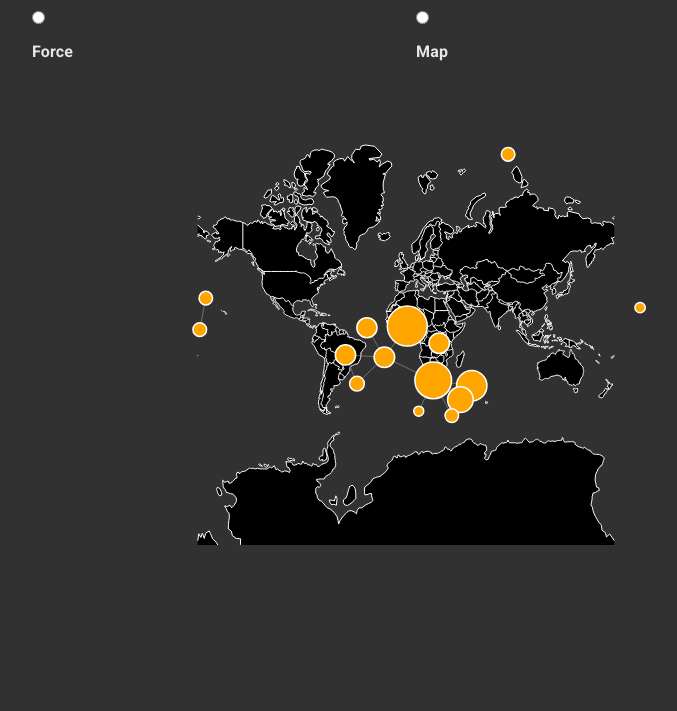
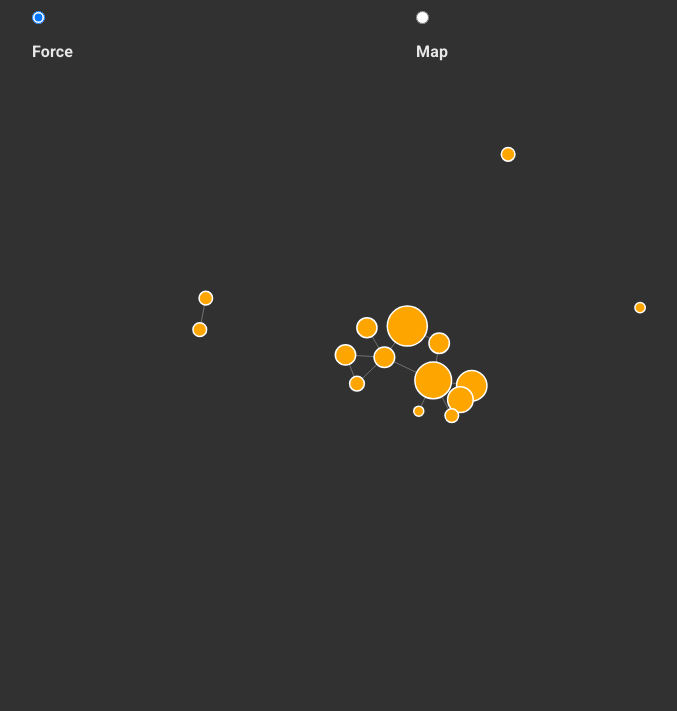
Before and after one commit to fdznoriega/bcvislab7, a plain HTML site: page index.html in a window 1280 px wide. Shown: the part 89-800 px from the top of the page, without its empty margins (234-911 px from the left). Drawn offline with nearby package versions, Linux system fonts and the light colour scheme.

Commit message:
the last pretty

```diff
--- a/index.html
+++ b/index.html
@@ -28,7 +28,7 @@
 
     <div class="row">
       <div class="column">
-        <input type="radio" name="vistype" value="force">
+        <input type="radio" name="vistype" value="force" checked="checked">
         <label for="force">Force</label><br>
       </div>
       <div class="column">
--- a/main.js
+++ b/main.js
@@ -7,12 +7,14 @@ Promise.all([
 ]).then( ([a, w]) => {
     worldMap(w);
     network(a);
-
+}).then( _ => {
+    visType = "force";
+    switchLayout();
 })
 
 let airports;
 let worldMapData;
-let visType = "force";
+let visType;
 let simulation;
 let projection;
 
```
